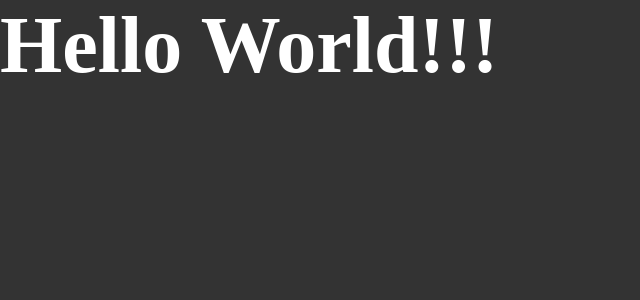
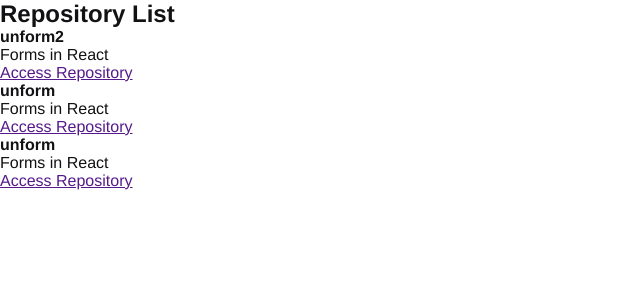
Before and after one commit to teixeirabr/01-github-explorer, a React app: page / in a window 1280 px wide. Shown: the top 300 px of the page, without its empty margins (0-640 px from the left). Built offline with nearby package versions, Linux system fonts and the light colour scheme.

Commit message:
repository list component

```diff
--- a/src/App.jsx
+++ b/src/App.jsx
@@ -1,5 +1,6 @@
+import { RepositoryList } from "./components/RepositoryList";
 import "./styles/global.scss";
 
 export function App() {
-  return <h1>Hello World!!!</h1>;
+  return <RepositoryList />;
 }
--- /dev/null
+++ b/src/components/RepositoryList.jsx
@@ -0,0 +1,29 @@
+const repositoryName = "unform2";
+
+export function RepositoryList() {
+  return (
+    <section className="repository-list">
+      <h1>Repository List</h1>
+
+      <ul>
+        <li>
+          <strong>{repositoryName}</strong>
+          <p>Forms in React</p>
+          <a href="">Access Repository</a>
+        </li>
+
+        <li>
+          <strong>unform</strong>
+          <p>Forms in React</p>
+          <a href="">Access Repository</a>
+        </li>
+
+        <li>
+          <strong>unform</strong>
+          <p>Forms in React</p>
+          <a href="">Access Repository</a>
+        </li>
+      </ul>
+    </section>
+  );
+}
--- a/src/styles/global.scss
+++ b/src/styles/global.scss
@@ -5,10 +5,6 @@
 }
 
 body {
-  font: Arial, Helvetica, sans-serif;
-  background: #333;
-  color: #fff;
-  h1 {
-    font-size: 80px;
-  }
+  font: 16px "Helvetica Neue", Arial, sans-serif;
+  color: #121214;
 }
```
